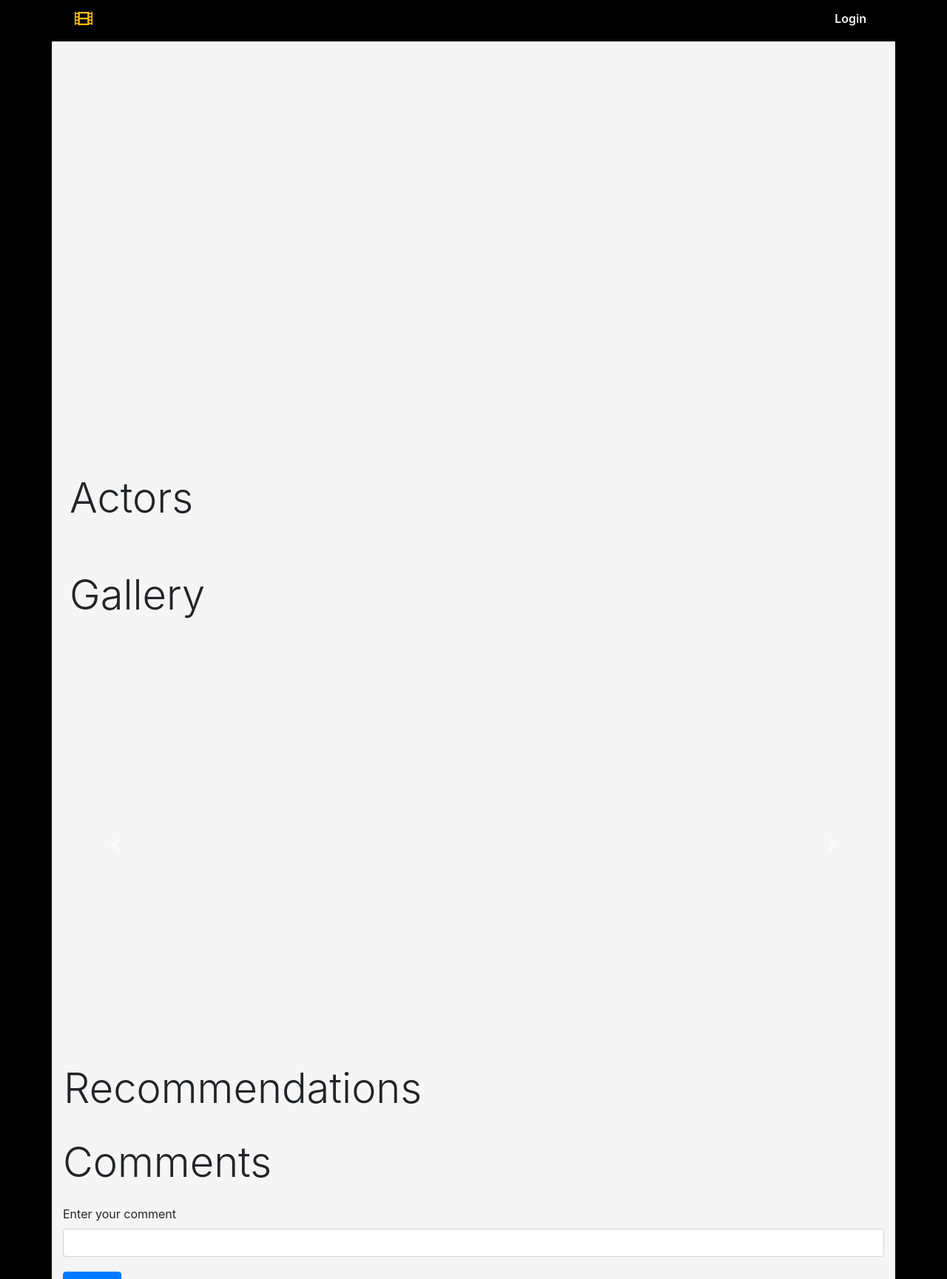
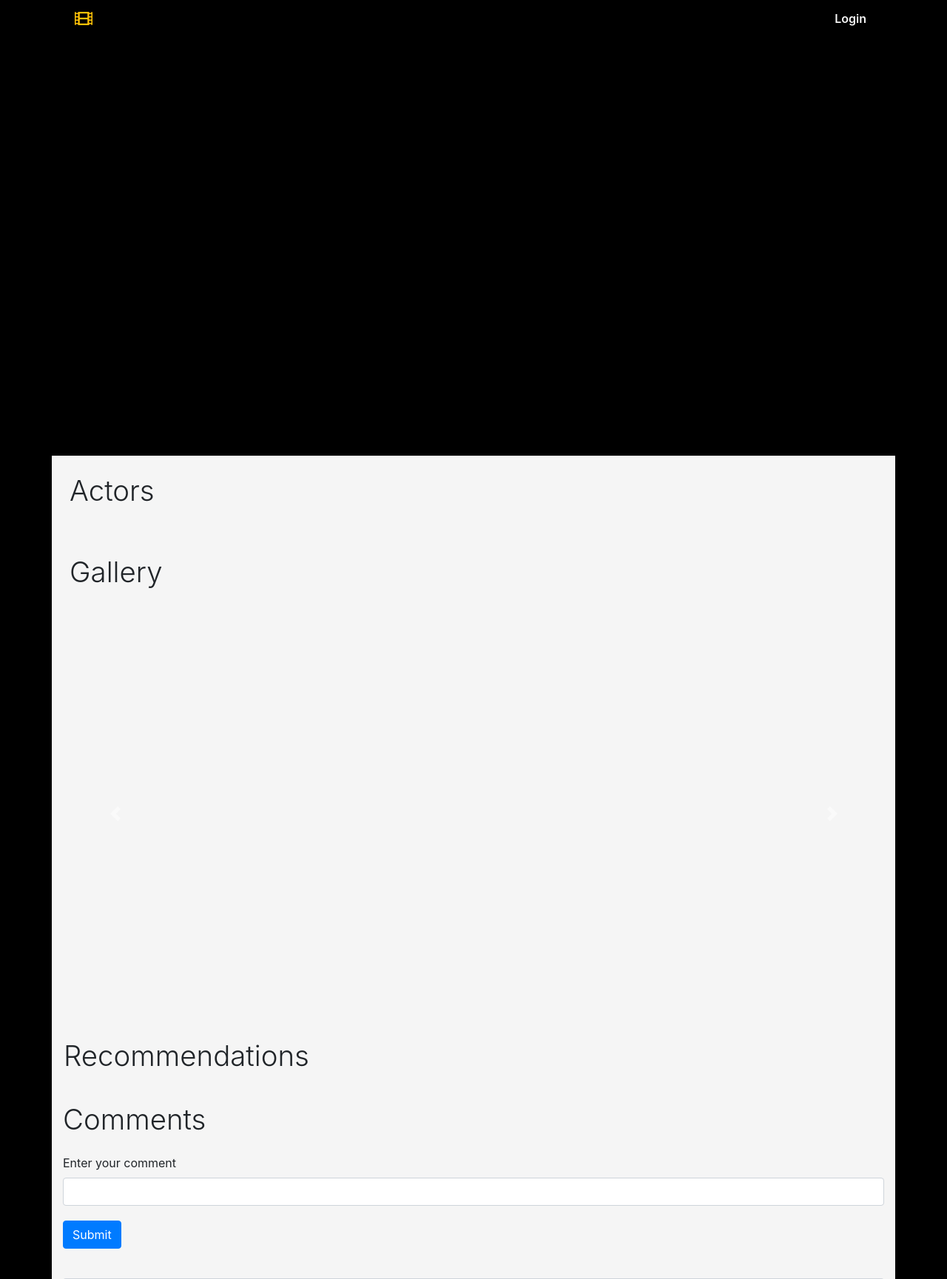
Before and after one commit to jkrol1/flask-movies, a Flask app: page /movie/1 in a window 1280 px wide. Shown: the top 1729 px of the page at 74% size. Run offline with Flask 2, Linux system fonts and the light colour scheme; tables that the repository leaves empty hold one stand-in row (values such as "Sample post"); some libraries are stand-ins or nearby versions.

Commit message:
Update pagination and styles of movie page and add foundation of movie_actors_list view

```diff
--- a/web/app/models.py
+++ b/web/app/models.py
@@ -2,7 +2,7 @@
 import hashlib
 
 import bleach
-from flask import current_app
+from flask import current_app, request
 from flask_login import UserMixin, AnonymousUserMixin
 from itsdangerous import TimedJSONWebSignatureSerializer as Serializer
 from markdown import markdown
@@ -151,7 +151,7 @@
             url = "https://secure.gravatar.com/avatar"
         else:
             url = "http://www.gravatar.com/avatar"
-        hash = self.avatar_hash() or self.gravatar_hash()
+        hash = self.avatar_hash or self.gravatar_hash()
 
         return "{url}/{hash}?s={size}&d={default}&r={rating}".format(
             url=url, hash=hash, size=size, default=default, rating=rating
--- a/web/app/movie/static/css/styles.css
+++ b/web/app/movie/static/css/styles.css
@@ -7,8 +7,8 @@
   height: 35rem;
   background-repeat: no-repeat;
   background-position: center;
+  background-size: cover;
   background-attachment: fixed;
-  background-color: transparent;
 }
 
 main.container,
@@ -65,6 +65,10 @@
   background-color: black;
 }
 
+.card-body-movie{
+  min-height:5rem;
+}
+
 .card:hover {
   color: whitesmoke;
   text-decoration: none;
@@ -89,8 +93,36 @@
   object-fit: cover;
 }
 
-.display-4 {
-  font-size: 2.3rem;
+h4.display-4 {
+  font-size: 2.4rem;
+}
+
+.comments-container{
+  background-color:#fff;
+  border: 1px solid #ced4da;
+  border-radius: .25rem;
+}
+
+.comments-container:last-child{
+  border-bottom: none;
+}
+
+.comment{
+  border-bottom: 1px solid #ced4da;
+}
+
+
+.comment__username{
+  font-size: 0.8rem;
+  font-weight: bold;
+}
+
+.comment__avatar-img{
+  border-radius: 50%;
+}
+
+.comment__date{
+  font-size: 0.8rem;
 }
 
 @media (min-width: 576px) {
--- a/web/app/movie/static/js/movie-view.js
+++ b/web/app/movie/static/js/movie-view.js
@@ -88,7 +88,7 @@
 
 const createRecommendedMovieHtml = movie => (`<a href="/movie/${movie.id}" class="card m-2 shadow">
                                                     <img class="card-img-top" src="https://image.tmdb.org/t/p/w300/${movie.poster_path}" alt="Card image">
-                                                    <div class="card-body p-3 justify-content-center">
+                                                    <div class="card-body card-body-movie p-3 align-items-center d-flex justify-content-center align-items-center">
                                                         <h6 class="card-title text-center text-white m-0">${movie.title}</h5>
                                                     </div>
                                                 </a>`
--- a/web/app/movie/templates/movie/movie.html
+++ b/web/app/movie/templates/movie/movie.html
@@ -1,6 +1,6 @@
 {% extends "base.html" %}
 {% from "_formutils.html" import render_field %}
-{% from "_pagination.html" import pagination_macro%}
+{% from "_pagination.html" import render_pagination%}
 
 
 {% block styles %}
@@ -8,12 +8,16 @@
 {% endblock %}
 
 {% block page_content %}
+<div class="movie-background"></div>
 <main class="container p-0">
-    <div class="movie-background"></div>
     <div class="movie-overview container"></div>
+    <section>
         <h4 class="px-4 py-sm-4 mb-0 display-4">Actors</h4>
-    <div class="movie-actors p-2 d-flex flex-nowrap align-items-center">
+        <a href="{{url_for('.movie_actors_list')}}"></a>
+        <div class="movie-actors p-2 d-flex flex-nowrap align-items-start">
         </div>
+    </section>
+    <section>
         <h4 class="px-4 py-3 py-sm-4 mb-0 display-4">Gallery</h4>
         <div id="carousel-gallery" class="carousel slide" data-ride="carousel">
             <div class="carousel-inner">
@@ -27,9 +31,12 @@
                 <span class="sr-only">Next</span>
             </a>
         </div>
-    <h4 class="p-3 mb-0 display-4">Recommendations</h4>
-    <div class="movie-recommendations px-2 d-flex flex-nowrap align-items-center"></div>
-    <section class="mt-3 comments container" id="comments">
+    </section>
+    <section>
+        <h4 class="px-3 py-4 mb-0 display-4">Recommendations</h4>
+        <div class="movie-recommendations px-2 d-flex flex-nowrap align-items-start"></div>
+    </section>
+    <div class="py-3 container" id="comment">
         <h4 class="mb-0 display-4">Comments</h4>
         <form method="POST" class="mt-4">
             {{ form.csrf_token }}
@@ -38,14 +45,29 @@
             </div>
             <button type="submit" class="btn btn-primary mt-1">Submit</button>
         </form>
+    </div>
+    {% if comments %}
+    <section id="comments" class="container my-4">
+        <div class='comments-container'>
+            {% for comment in comments %}
+            <div class="comment d-flex align-items-center p-1">
+                <img class="comment__avatar-img" src="{{ comment.author.gravatar(size=40) }}">
+                <div class='d-flex pl-2 flex-column'>
+                    <span class="comment__username">{{comment.author.username}}</span>
+                    <p class="comment__body my-0">{{ comment.body }}</p>
+                </div>
+                <div class="comment__date align-self-start ml-auto pr-2">{{
+                    moment(comment.timestamp).fromNow() }}</div>
+            </div>
+            {% endfor %}
+        </div>
     </section>
-    {% if comments %}
-    {% for comment in comments %}
-    <div>{{ comment.body }}</div>
-    {% endfor %}
     {% endif %}
-
-    {{pagination_macro(pagination,'movie.movie_page',movie_id=movie_id,fragment=comments)}}
+    {% if pagination.pages > 0 %}
+    <div class="container d-flex justify-content-center pt-4">
+        {{render_pagination(pagination,'.movie_page',movie_id=movie_id,fragment='#comments')}}
+    </div>
+    {% endif %}
 </main>
 
 {% endblock %}
--- /dev/null
+++ b/web/app/movie/templates/movie/movie_actors_list.html
@@ -0,0 +1 @@
+{% extends "base.html" %}
--- a/web/app/movie/views.py
+++ b/web/app/movie/views.py
@@ -44,3 +44,8 @@
         pagination=pagination,
         movie_id=movie_id,
     )
+
+
+@movie.route("/<int:movie_id>/actors-list")
+def movie_actors_list(movie_id):
+    return render_template("movie/movie_actors_list.html")
--- a/web/app/templates/_pagination.html
+++ b/web/app/templates/_pagination.html
@@ -1,20 +1,27 @@
-{% macro pagination_macro(pagination, endpoint) %}
+{% macro render_pagination(pagination, endpoint, fragment='') %}
 
 <ul class="pagination">
-    <li class="page-item {% if not pagination.has_previous %} disabled {% endif %}">
-        <a class="page-link">&laquo;</a>
+    <li class="page-item {% if not pagination.has_prev %} disabled {% endif %}">
+        <a class="page-link"
+            href="{% if pagination.has_prev %}{{ url_for(endpoint,page=pagination.prev_num,**kwargs) }}{{fragment}}{% else %}#{% endif %}">&laquo;</a>
     </li>
 
     {% for p in pagination.iter_pages(left_edge=1, right_edge=1, left_current=1, right_current=2) %}
 
     {% if p %}
-    <li class="page-item"><a class="page-link" href="{{ url_for(endpoint,page=p,**kwargs) }}{{fragment}}">{{p}}</a></li>
+    <li class="page-item {% if p==pagination.page %}active{% endif %}"><a class="page-link"
+            href="{{ url_for(endpoint,page=p,**kwargs) }}{{fragment}}">{{p}}</a></li>
+    {% else %}
+    <li class="page-item align-items-center">
+        <a class="page-link">&hellip;</a>
+    </li>
+
     {% endif %}
 
     {% endfor %}
-
     <li class="page-item {% if not pagination.has_next %} disabled {% endif %}">
-        <a class="page-link" href="#">&raquo;</a>
+        <a class="page-link"
+            href="{% if pagination.has_next%}{{ url_for(endpoint,page=pagination.next_num,**kwargs)}}{{fragment}}{% else %}#{% endif %}">&raquo;</a>
     </li>
 </ul>
 
--- a/web/app/templates/base.html
+++ b/web/app/templates/base.html
@@ -60,6 +60,7 @@
     <script src="https://stackpath.bootstrapcdn.com/bootstrap/4.4.1/js/bootstrap.min.js"
         integrity="sha384-wfSDF2E50Y2D1uUdj0O3uMBJnjuUD4Ih7YwaYd1iqfktj0Uod8GCExl3Og8ifwB6"
         crossorigin="anonymous"></script>
+    {{ moment.include_moment() }}
     {% endblock %}
     <footer class="container-fluid mt-4"></footer>
 </body>
--- a/web/config.py
+++ b/web/config.py
@@ -15,7 +15,7 @@
     MAIL_PASSWORD = os.environ.get("MAIL_PASSWORD")
     MAIL_SUBJECT_PREFIX = os.environ.get("MAIL_SUBJECT_PREFIX")
     MAIL_SENDER = os.environ.get("MAIL_SENDER")
-    COMMENTS_PER_PAGE = 2
+    COMMENTS_PER_PAGE = 5
 
 
 class DevelopmentConfig(Config):
```
Lines whose indentation alone changed are shown as unchanged.
